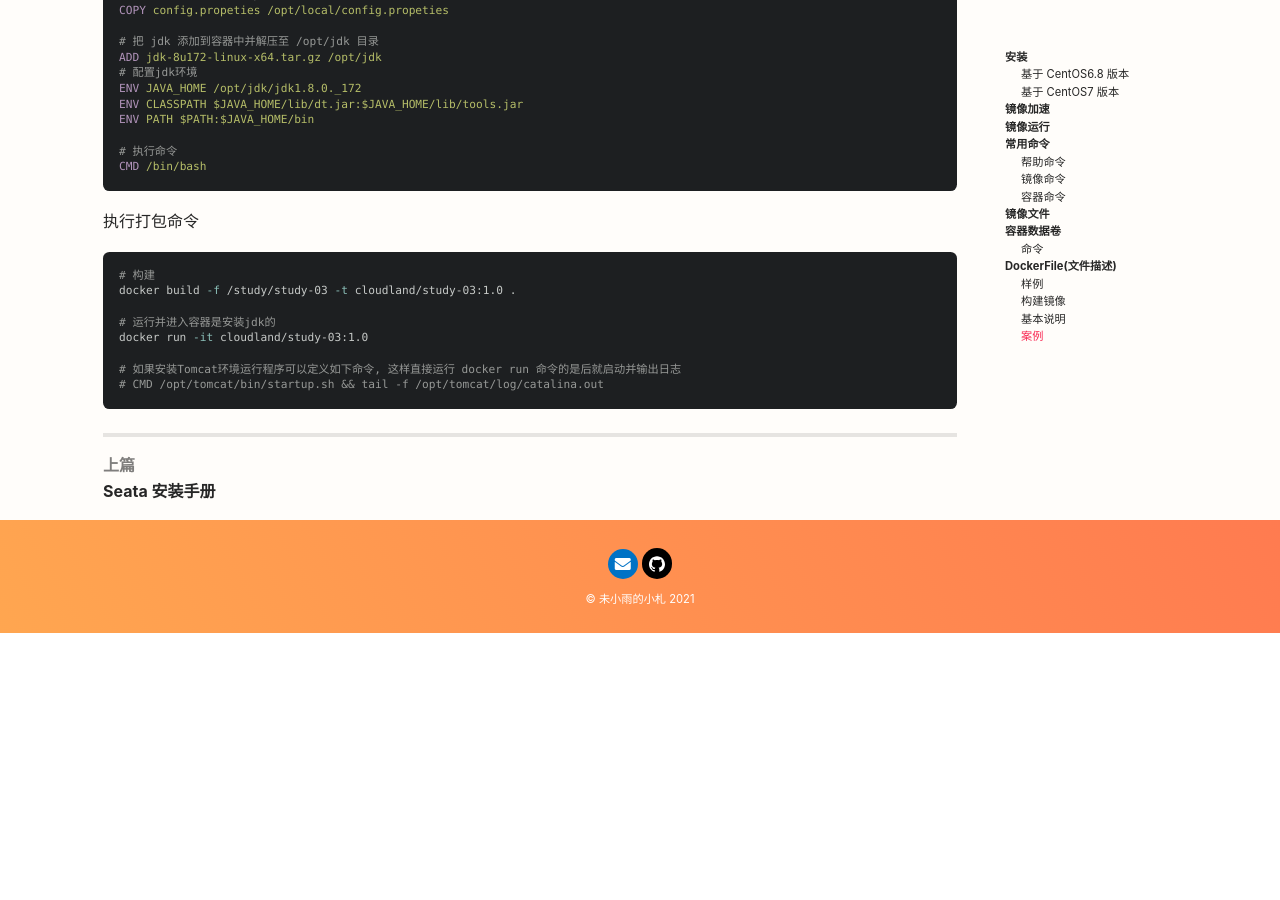
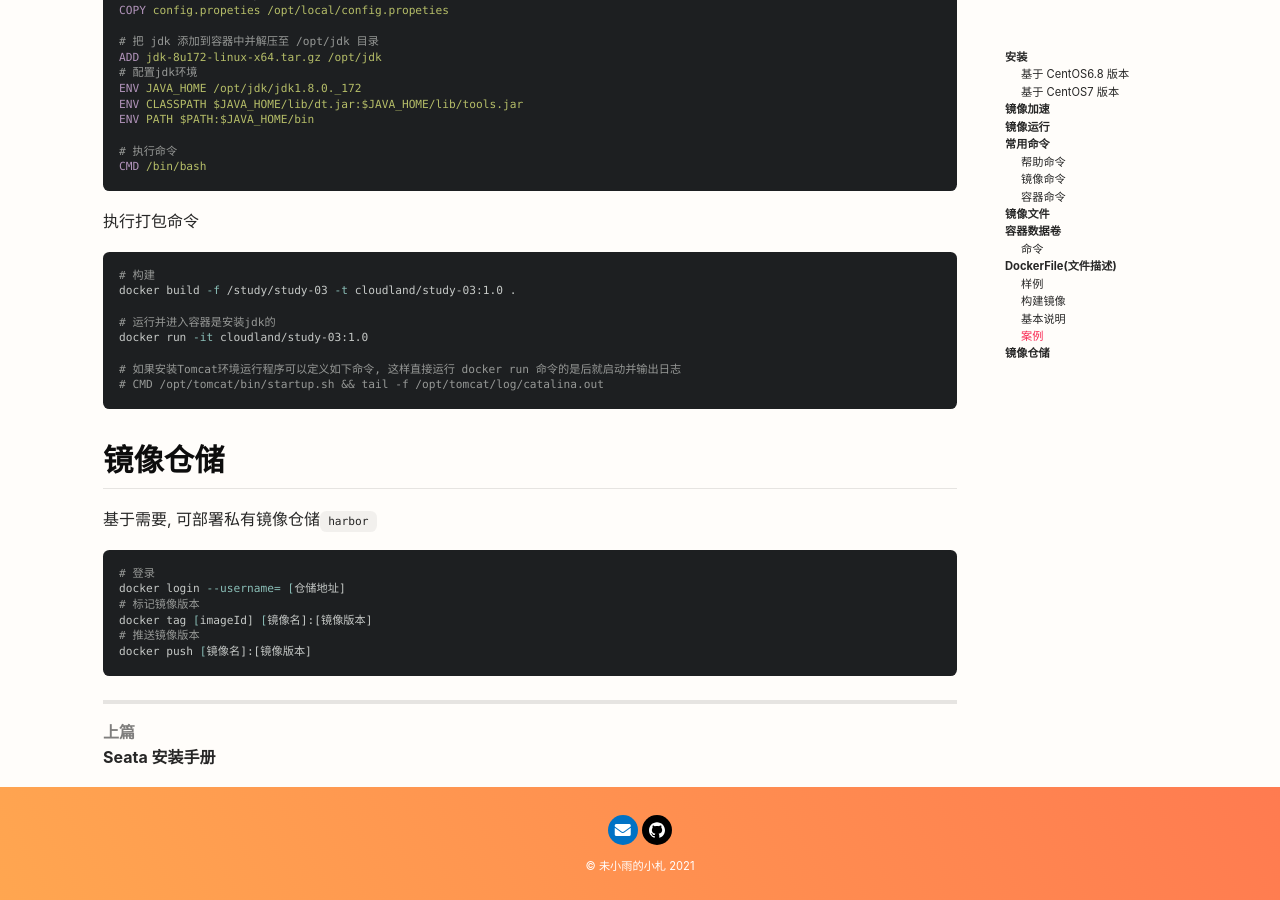
Before and after one commit to cloudland/cloudland.github.io, a Jekyll site: the page built from _posts/devops/2021-06-03-docker.md, in a window 1280 px wide and 900 px high, scrolled down 15537 px. Built offline with Jekyll 4.4.1, drawn with Linux system fonts in a browser that asks for light colours; nearby versions of some CDN libraries; before the commit the page ends 16170 px from its top, so only the background shows below that.

Commit message:
修改内容

````diff
--- a/_posts/devops/2021-06-03-docker.md
+++ b/_posts/devops/2021-06-03-docker.md
@@ -605,3 +605,16 @@ docker run -it cloudland/study-03:1.0
 # 如果安装Tomcat环境运行程序可以定义如下命令, 这样直接运行 docker run 命令的是后就启动并输出日志
 # CMD /opt/tomcat/bin/startup.sh && tail -f /opt/tomcat/log/catalina.out
 ```
+
+## 镜像仓储
+
+基于需要, 可部署私有镜像仓储`harbor`
+
+```shell
+# 登录
+docker login --username= [仓储地址]
+# 标记镜像版本
+docker tag [imageId] [镜像名]:[镜像版本]
+# 推送镜像版本
+docker push [镜像名]:[镜像版本]
+```
````
